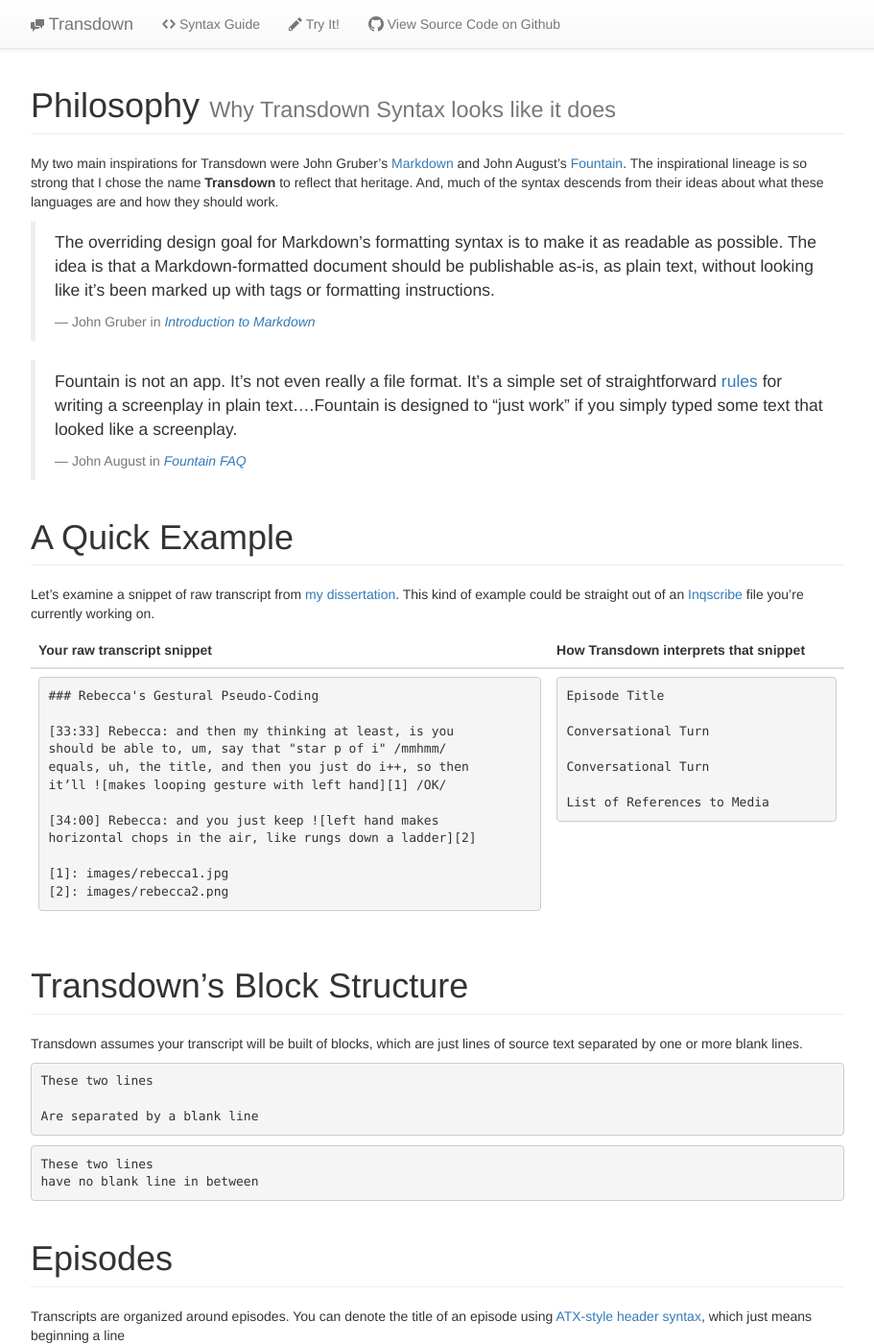
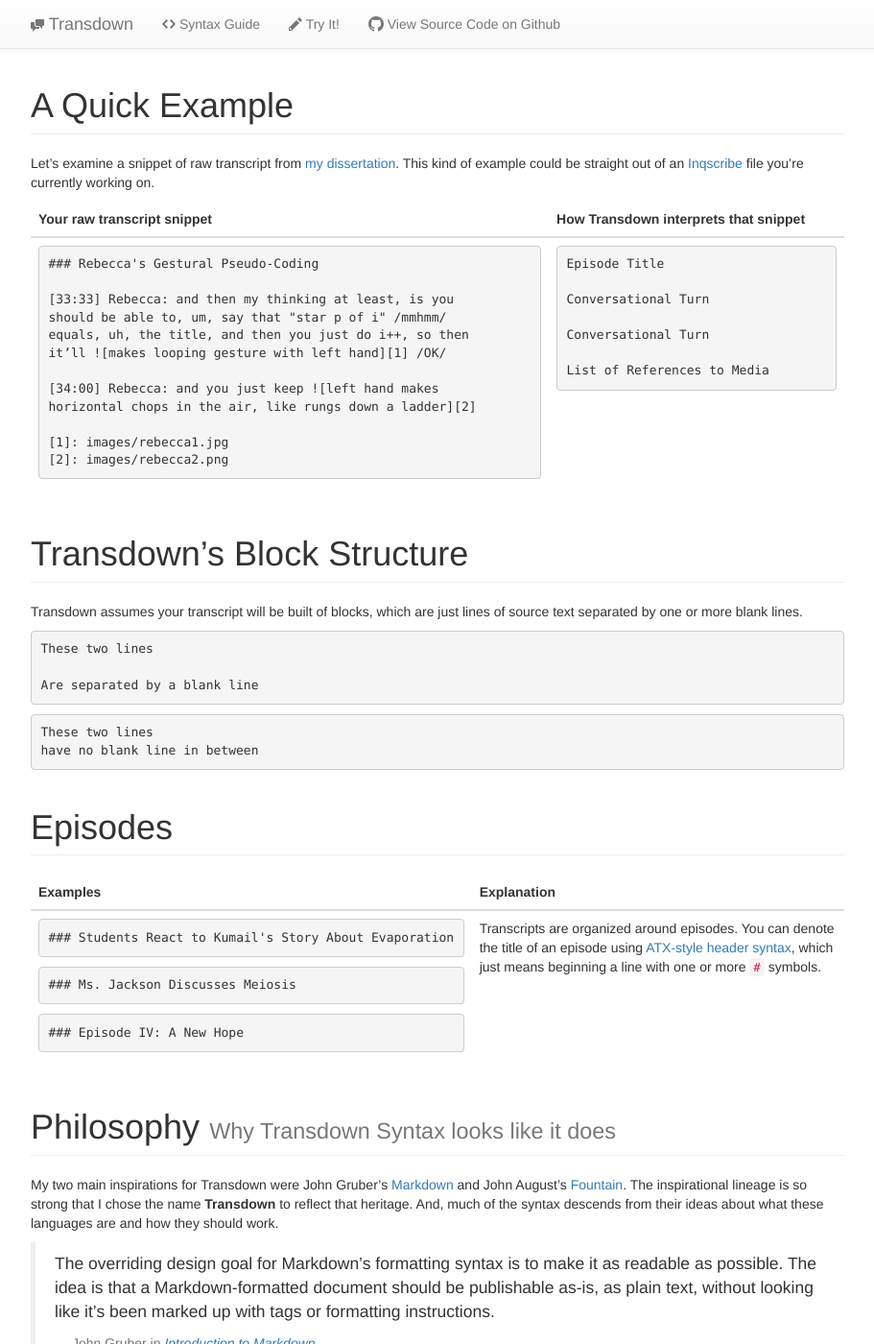
Before and after one commit to briandk/transdown, a Jekyll site: the page built from syntax.html, in a window 1280 px wide and 1400 px high. Shown: the whole window at 96% size, without its empty margins (38-949 px from the left). Built offline with Jekyll 4.4.1, drawn with Linux system fonts in a browser that asks for light colours.

Commit message:
Update syntax guide with episode title examples

```diff
--- a/_includes/syntaxGuide.html
+++ b/_includes/syntaxGuide.html
@@ -1,30 +1,3 @@
-<h1 class="page-header">Philosophy <small>Why Transdown Syntax looks like it does</small></h1>
-
-	<p>
-	  My two main inspirations for Transdown were John Gruber&#8217;s <a href="http://daringfireball.net/markdown">Markdown</a> and John August&#8217;s <a href="http://fountain.io">Fountain</a>. The inspirational lineage is so strong that I chose the name <strong>Transdown</strong> to reflect that heritage. And, much of the syntax descends from their ideas about what these languages are and how they should work.
-	</p>
-
-	<blockquote>
-	  <p>
-	    The overriding design goal for Markdown’s formatting syntax is to make it as readable as possible. The idea is that a Markdown-formatted document should be publishable as-is, as plain text, without looking like it’s been marked up with tags or formatting instructions.
-	  </p>
-	  <footer>John Gruber in
-	    <a href="http://daringfireball.net/projects/markdown/">
-	      <cite title="Introduction to Markdown">Introduction to Markdown</cite>
-	    </a>
-	  </footer>
-	</blockquote>
-
-	<blockquote>
-	  <p>
-	    Fountain is not an app. It’s not even really a file format. It’s a simple set of straightforward <a href="http://fountain.io/syntax">rules</a> for writing a screenplay in plain text….Fountain is designed to “just work” if you simply typed some text that looked like a screenplay.
-	  </p>
-	  <footer>John August in
-	    <a href="http://fountain.io/faq">
-	      <cite title="Fountain FAQ">Fountain FAQ</cite>
-	    </a>
-	  </footer>
-	</blockquote>
 <h1 class="page-header">A Quick Example</h1>
 
 <p>Let&#8217;s examine a snippet of raw transcript from <a href="http://hdl.handle.net/1903/15177">my dissertation</a>. This kind of example could be straight out of an <a href="http://www.inqscribe.com/">Inqscribe</a> file you&#8217;re currently working on.</p>
@@ -73,5 +46,53 @@
 have no blank line in between</code></pre>
 
         <h1 class="page-header">Episodes</h1>
+            <table class="table">
+  <thead>
+    <tr>
+      <th>Examples</th>
+      <th>Explanation</th>
+    </tr>
+  </thead>
+  <tbody>
+    <tr>
+      <td>
+          <pre>### Students React to Kumail's Story About Evaporation</pre>
+          <pre>### Ms. Jackson Discusses Meiosis</pre>
+          <pre>### Episode IV: A New Hope</pre>
+      </td>
+      <td>
+          <p>Transcripts are organized around episodes. You can denote the title of an episode using <a href="http://spec.commonmark.org/0.17/#atx-headers">ATX-style header syntax</a>, which just means beginning a line with one or more <code>#</code> symbols.</p>
+      </td>
+        </tr>
+      </tbody>
+    </table>
 
-        <p>Transcripts are organized around episodes. You can denote the title of an episode using <a href="http://spec.commonmark.org/0.17/#atx-headers">ATX-style header syntax</a>, which just means beginning a line </p>
+
+
+<h1 class="page-header">Philosophy <small>Why Transdown Syntax looks like it does</small></h1>
+
+	<p>
+	  My two main inspirations for Transdown were John Gruber&#8217;s <a href="http://daringfireball.net/markdown">Markdown</a> and John August&#8217;s <a href="http://fountain.io">Fountain</a>. The inspirational lineage is so strong that I chose the name <strong>Transdown</strong> to reflect that heritage. And, much of the syntax descends from their ideas about what these languages are and how they should work.
+	</p>
+
+	<blockquote>
+	  <p>
+	    The overriding design goal for Markdown’s formatting syntax is to make it as readable as possible. The idea is that a Markdown-formatted document should be publishable as-is, as plain text, without looking like it’s been marked up with tags or formatting instructions.
+	  </p>
+	  <footer>John Gruber in
+	    <a href="http://daringfireball.net/projects/markdown/">
+	      <cite title="Introduction to Markdown">Introduction to Markdown</cite>
+	    </a>
+	  </footer>
+	</blockquote>
+
+	<blockquote>
+	  <p>
+	    Fountain is not an app. It’s not even really a file format. It’s a simple set of straightforward <a href="http://fountain.io/syntax">rules</a> for writing a screenplay in plain text….Fountain is designed to “just work” if you simply typed some text that looked like a screenplay.
+	  </p>
+	  <footer>John August in
+	    <a href="http://fountain.io/faq">
+	      <cite title="Fountain FAQ">Fountain FAQ</cite>
+	    </a>
+	  </footer>
+	</blockquote>
```
